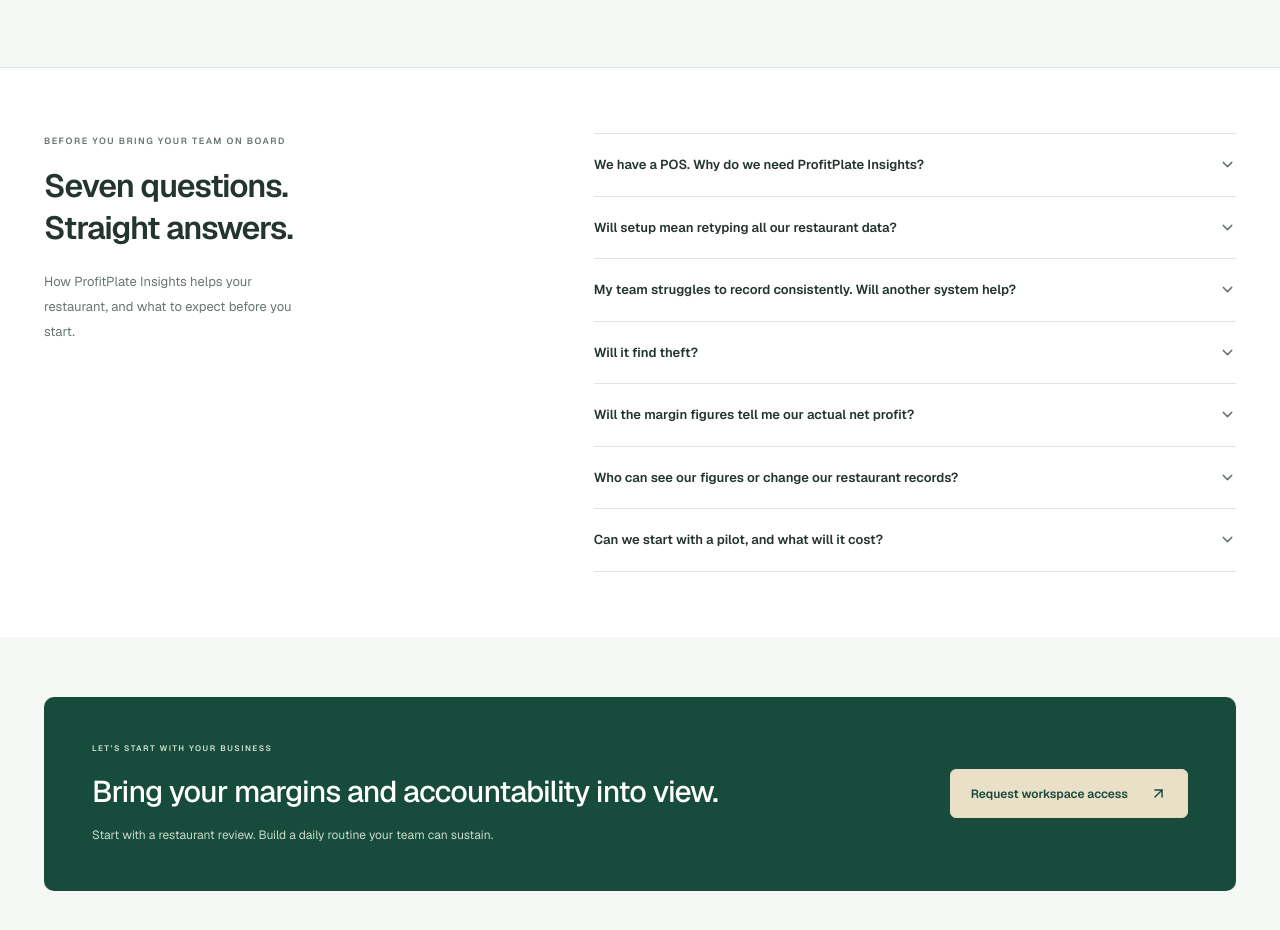
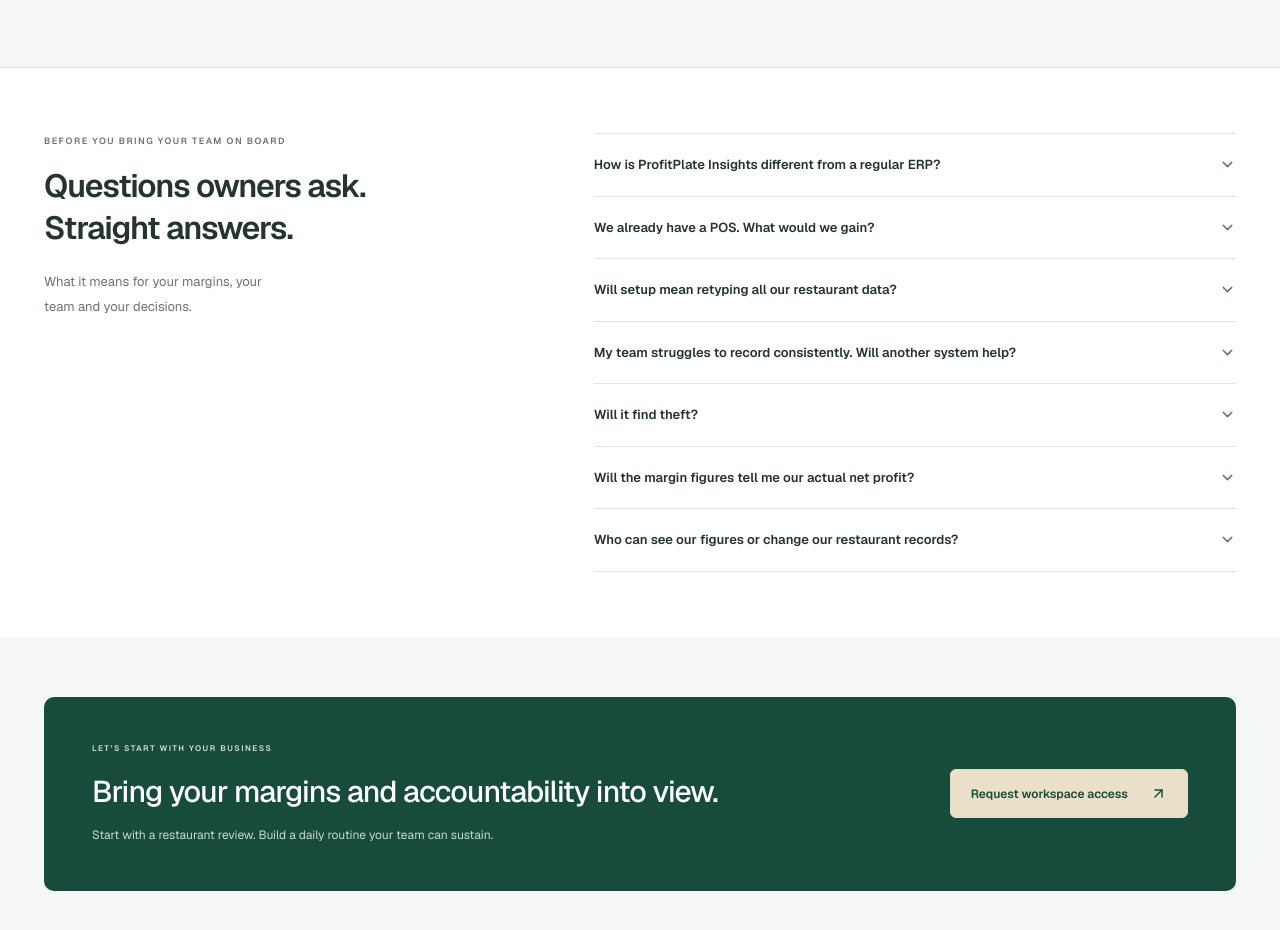
Before and after one commit to FrabalAnalytics/ProfitPlate-Insight, a Next.js app in the folder web/: page / in a window 1280 px wide. Shown: the part 5800-6730 px from the top of the page. Built offline with nearby package versions, Linux system fonts and the light colour scheme.

Commit message:
Rewrite homepage FAQs around executive concerns and business value

```diff
--- a/web/app/page.tsx
+++ b/web/app/page.tsx
@@ -23,13 +23,13 @@ const capabilities = [
   { icon: ShieldCheck, number: "06", title: "Turn stock gaps into action", text: "Find differences between recorded stock and what is on the shelves, so managers can investigate and put corrective action in place.", detail: "Weekly & monthly stock counts" },
 ];
 const questions = [
-  ["We have a POS. Why do we need ProfitPlate Insights?", "ProfitPlate Insights helps you see where sales are losing their value: rising purchase costs, waste, unexplained stock gaps and dishes with weak margins. It gives owners a clearer view of profitability and managers clear responsibilities for improvement. Use it alongside your POS to strengthen cost control and accountability."],
-  ["Will setup mean retyping all our restaurant data?", "You can bring in your existing material, recipe and menu records, including the prices and opening stock you already know. Your team can add missing information as it becomes available. This reduces repetitive entry and helps you get started with the records your restaurant already uses."],
-  ["My team struggles to record consistently. Will another system help?", "It helps turn recording into a clear daily responsibility. Managers can see who has reported, what is missing and where follow-up is needed. Over time, that routine helps build more dependable records for better decisions. Your managers still need to lead the habit; software supports that discipline."],
-  ["Will it find theft?", "It helps you identify stock gaps and understand who is responsible for following them up. A variance is a reason to investigate, not proof of theft. The value is a clearer basis for fair accountability and corrective action."],
-  ["Will the margin figures tell me our actual net profit?", "They help you understand what each dish contributes towards running the business and where rising costs are putting margins under pressure. They are estimates, not your final accounts. A complete net-profit figure needs all relevant business costs; missing information stays visible so you can judge how much confidence to place in the numbers."],
-  ["Who can see our figures or change our restaurant records?", "Your restaurant records are confidential. Other restaurants do not gain access to your figures. Access within your team is limited to authorised accounts, and you control which colleagues can see information or change records. You can revoke a colleague's access when responsibilities change, while keeping the restaurant's history."],
-  ["Can we start with a pilot, and what will it cost?", "A focused pilot lets you see whether ProfitPlate Insights improves visibility and accountability in your restaurant before you expand its use. Request a workspace so we can agree the scope, support and cost with you before activation. There is no automatic free-trial commitment."],
+  ["How is ProfitPlate Insights different from a regular ERP?", "ProfitPlate Insights gives meaning to your daily records: where margins are under pressure, why losses keep recurring and who needs to act. That gives you a clearer basis for decisions about purchasing, pricing, portions and accountability."],
+  ["We already have a POS. What would we gain?", "Your POS tells you what sold. ProfitPlate Insights helps you understand what those sales leave behind: which dishes have weak margins, where purchase costs are rising and where stock or waste needs attention."],
+  ["Will setup mean retyping all our restaurant data?", "No, you can bulk import your existing material, recipe and menu records, including known purchase prices, opening stock and selling prices, without retyping them manually. Add any missing details later."],
+  ["My team struggles to record consistently. Will another system help?", "Yes, with your managers leading the follow-up. Clear daily responsibilities and visible reporting gaps help your team build consistent habits, giving you more dependable information to run the business."],
+  ["Will it find theft?", "No. It highlights stock gaps and who is responsible for following them up; it does not prove theft. Unexplained differences need investigation, not accusation."],
+  ["Will the margin figures tell me our actual net profit?", "No. Menu margins show what each dish contributes before other business costs. They help you spot pricing and cost pressure, but they are estimates, not your final net profit."],
+  ["Who can see our figures or change our restaurant records?", "Your figures are kept separate from other restaurants. You control which colleagues can view or change your records, and can revoke their access without losing your restaurant's history."],
 ];
 
 export default function Home() {
@@ -66,7 +66,7 @@ export default function Home() {
 
       <section id="how-it-works" className="marketing-section marketing-container"><div className="marketing-section-heading"><div><p className="marketing-eyebrow">A CONTROLLED START. A PRACTICAL ROUTINE.</p><h2>Start with your restaurant.<br />Build the habit together.</h2></div><p>One approved workspace, clear responsibilities and records your team can explain.</p></div><div className="marketing-steps"><article><span>01</span><h3>Request your workspace</h3><p>Register, verify your email and submit your restaurant details. The system super admin reviews your request before activating the workspace.</p></article><article><span>02</span><h3>Set up your people and data</h3><p>Bring in the records you already use and give each team member clear responsibilities, so you can start with less repetitive work.</p></article><article><span>03</span><h3>Record, follow up and improve</h3><p>Build a dependable daily routine. Review cost pressures and unexplained losses, then assign the next step to the right person.</p></article></div></section>
 
-      <section id="questions" className="marketing-faq-section"><div className="marketing-container marketing-faq-grid"><div><p className="marketing-eyebrow">BEFORE YOU BRING YOUR TEAM ON BOARD</p><h2>Seven questions.<br />Straight answers.</h2><p>How ProfitPlate Insights helps your restaurant, and what to expect before you start.</p></div><div className="marketing-faq-list">{questions.map(([question, answer]) => <details key={question}><summary>{question}<ChevronDown size={17} /></summary><p>{answer}</p></details>)}</div></div></section>
+      <section id="questions" className="marketing-faq-section"><div className="marketing-container marketing-faq-grid"><div><p className="marketing-eyebrow">BEFORE YOU BRING YOUR TEAM ON BOARD</p><h2>Questions owners ask.<br />Straight answers.</h2><p>What it means for your margins, your team and your decisions.</p></div><div className="marketing-faq-list">{questions.map(([question, answer]) => <details key={question}><summary>{question}<ChevronDown size={17} /></summary><p>{answer}</p></details>)}</div></div></section>
 
       <section className="marketing-container marketing-cta-wrap"><div className="marketing-cta"><div><p className="marketing-eyebrow">LET’S START WITH YOUR BUSINESS</p><h2>Bring your margins and accountability into view.</h2><p>Start with a restaurant review. Build a daily routine your team can sustain.</p></div><Link href="/signup" className="marketing-button marketing-button-light">Request workspace access <ArrowUpRight size={17} /></Link></div></section>
     </main>
```
Also changed, not shown: 1 other file (tests, documents, lock files or other folders).
